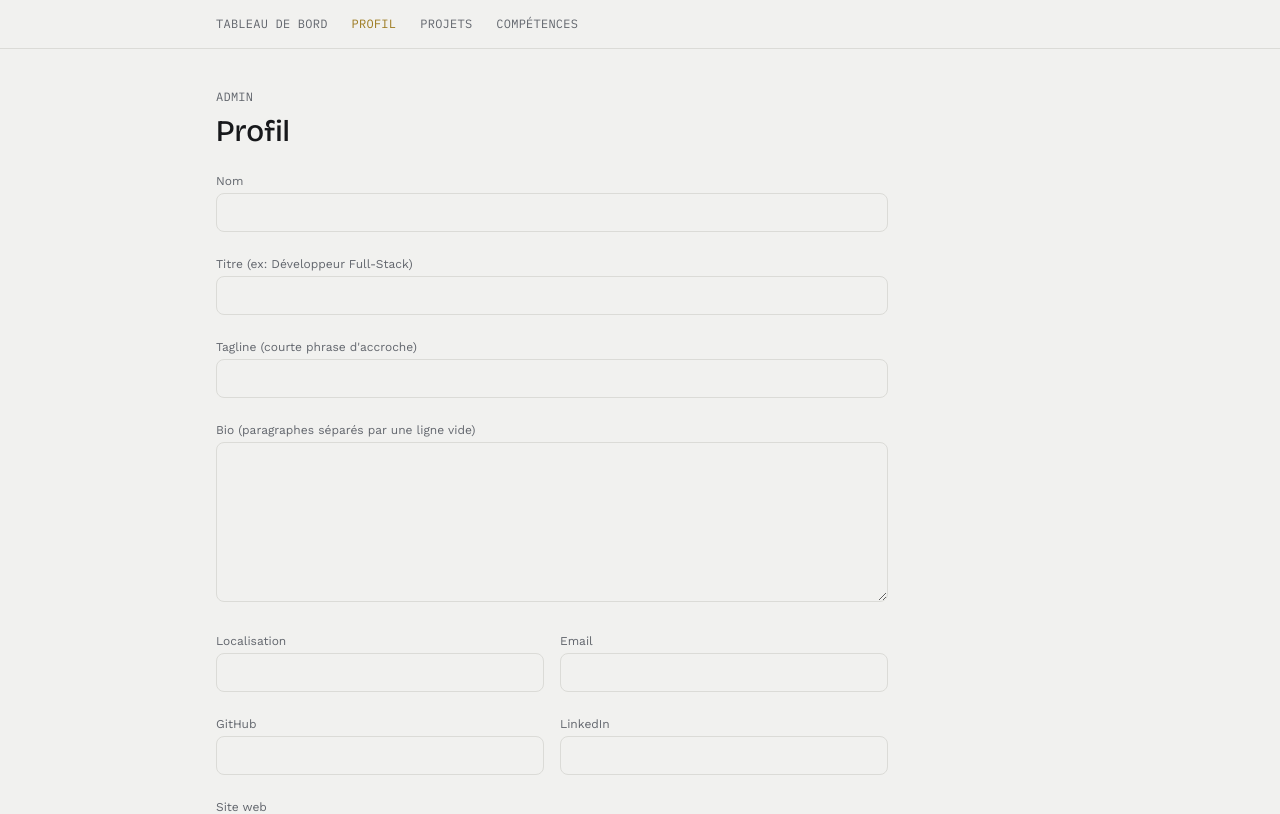
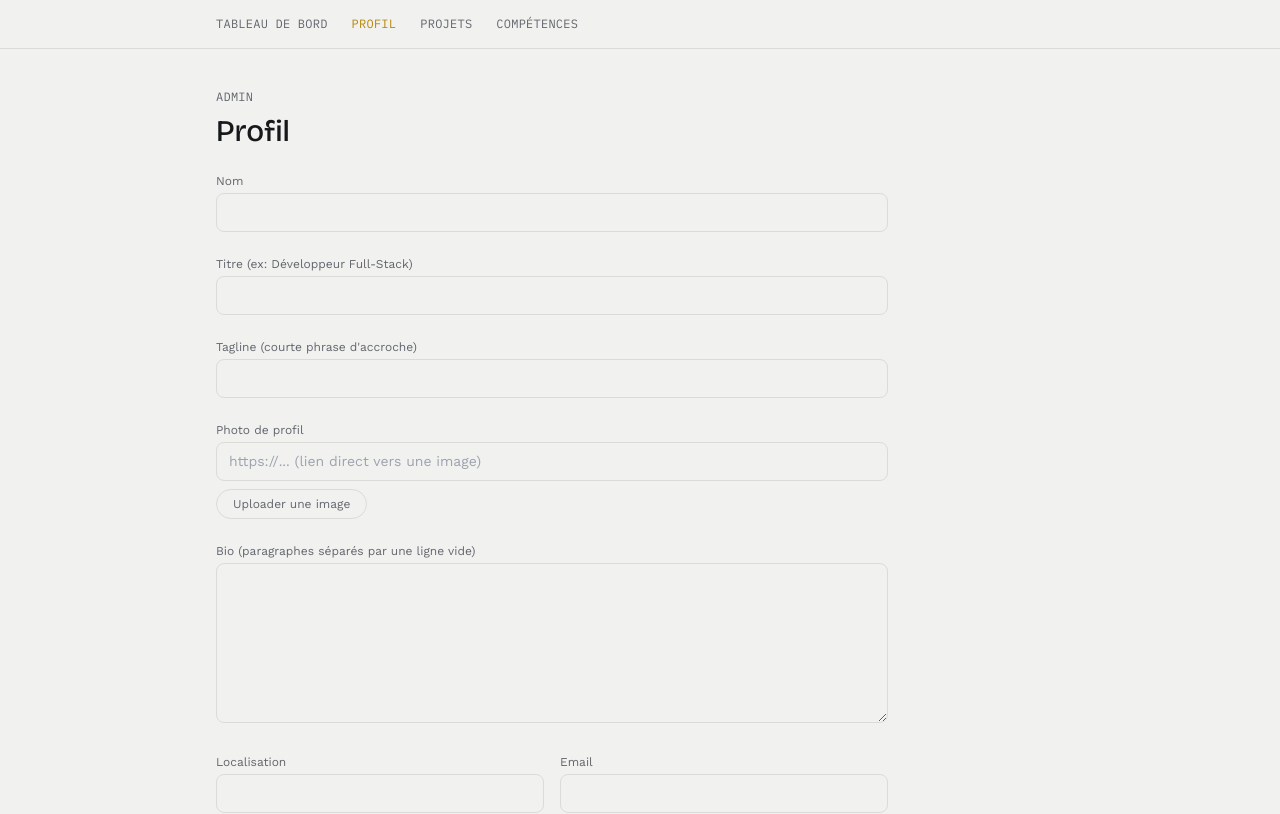
Before and after one commit to nandrianina-2/todisoa-nandrianina, a Next.js app: page /admin/profile in a window 1280 px wide. Shown: the top 814 px of the page. Built offline with nearby package versions, Linux system fonts and the light colour scheme; no server answers; the database is empty.

Commit message:
fix profil

```diff
--- a/package.json
+++ b/package.json
@@ -18,7 +18,8 @@
     "lucide-react": "0.469.0",
     "bcryptjs": "2.4.3",
     "zod": "3.24.1",
-    "clsx": "2.1.1"
+    "clsx": "2.1.1",
+    "@vercel/blob": "0.27.0"
   },
   "devDependencies": {
     "@types/node": "22.10.2",
--- a/src/app/admin/profile/page.tsx
+++ b/src/app/admin/profile/page.tsx
@@ -18,7 +18,9 @@ export default function ProfileAdminPage() {
   const [profile, setProfile] = useState<Profile>(empty);
   const [loading, setLoading] = useState(true);
   const [saving, setSaving] = useState(false);
+  const [uploading, setUploading] = useState(false);
   const [message, setMessage] = useState("");
+  const [uploadError, setUploadError] = useState("");
 
   useEffect(() => {
     fetch("/api/profile")
@@ -28,6 +30,29 @@ export default function ProfileAdminPage() {
         setLoading(false);
       });
   }, []);
+
+  async function handleFileUpload(e: React.ChangeEvent<HTMLInputElement>) {
+    const file = e.target.files?.[0];
+    if (!file) return;
+
+    setUploading(true);
+    setUploadError("");
+
+    const formData = new FormData();
+    formData.append("file", file);
+
+    const res = await fetch("/api/upload", { method: "POST", body: formData });
+    const data = await res.json();
+
+    setUploading(false);
+
+    if (!res.ok) {
+      setUploadError(data.error ?? "Échec de l'upload.");
+      return;
+    }
+
+    setProfile((p) => ({ ...p, avatarUrl: data.url }));
+  }
 
   async function handleSave(e: React.FormEvent) {
     e.preventDefault();
@@ -80,6 +105,44 @@ export default function ProfileAdminPage() {
           onChange={(e) => setProfile({ ...profile, tagline: e.target.value })}
           required
         />
+      </Field>
+
+      <Field label="Photo de profil">
+        <div className="flex items-start gap-4">
+          {profile.avatarUrl && (
+            // eslint-disable-next-line @next/next/no-img-element
+            <img
+              src={profile.avatarUrl}
+              alt="Aperçu"
+              className="h-16 w-16 rounded-xl border border-border object-cover"
+            />
+          )}
+          <div className="flex-1 space-y-2">
+            <input
+              className="input"
+              placeholder="https://... (lien direct vers une image)"
+              value={profile.avatarUrl ?? ""}
+              onChange={(e) =>
+                setProfile({ ...profile, avatarUrl: e.target.value })
+              }
+            />
+            <div className="flex items-center gap-3">
+              <label className="cursor-pointer rounded-full border border-border px-4 py-1.5 text-xs text-muted hover:border-accent hover:text-accent">
+                {uploading ? "Envoi..." : "Uploader une image"}
+                <input
+                  type="file"
+                  accept="image/*"
+                  onChange={handleFileUpload}
+                  disabled={uploading}
+                  className="hidden"
+                />
+              </label>
+              {uploadError && (
+                <span className="text-xs text-red-500">{uploadError}</span>
+              )}
+            </div>
+          </div>
+        </div>
       </Field>
 
       <Field label="Bio (paragraphes séparés par une ligne vide)">
--- /dev/null
+++ b/src/app/api/upload/route.ts
@@ -0,0 +1,48 @@
+import { NextResponse } from "next/server";
+import { put } from "@vercel/blob";
+import { auth } from "@/lib/auth";
+
+export async function POST(req: Request) {
+  const session = await auth();
+  if (!session) {
+    return NextResponse.json({ error: "Non autorisé" }, { status: 401 });
+  }
+
+  if (!process.env.BLOB_READ_WRITE_TOKEN) {
+    return NextResponse.json(
+      {
+        error:
+          "Vercel Blob n'est pas configuré. Ajoute le stockage Blob à ton projet Vercel, ou colle simplement un lien d'image existant.",
+      },
+      { status: 501 }
+    );
+  }
+
+  const form = await req.formData();
+  const file = form.get("file") as File | null;
+
+  if (!file) {
+    return NextResponse.json({ error: "Aucun fichier reçu" }, { status: 400 });
+  }
+
+  if (!file.type.startsWith("image/")) {
+    return NextResponse.json(
+      { error: "Le fichier doit être une image" },
+      { status: 400 }
+    );
+  }
+
+  if (file.size > 5 * 1024 * 1024) {
+    return NextResponse.json(
+      { error: "Image trop lourde (5 Mo max)" },
+      { status: 400 }
+    );
+  }
+
+  const blob = await put(`avatar-${Date.now()}-${file.name}`, file, {
+    access: "public",
+    addRandomSuffix: true,
+  });
+
+  return NextResponse.json({ url: blob.url });
+}
--- a/src/app/globals.css
+++ b/src/app/globals.css
@@ -10,8 +10,8 @@
   --border: #dbdbd7;
   --text: #17181b;
   --text-muted: #62666d;
-  --accent: #9c7a1f;
-  --accent-strong: #7f6318;
+  --accent: #b8860b;
+  --accent-strong: #96690a;
   --signal-live: #1e8e42;
   --signal-idle: #b8860b;
   --signal-off: #9ca3af;
```
